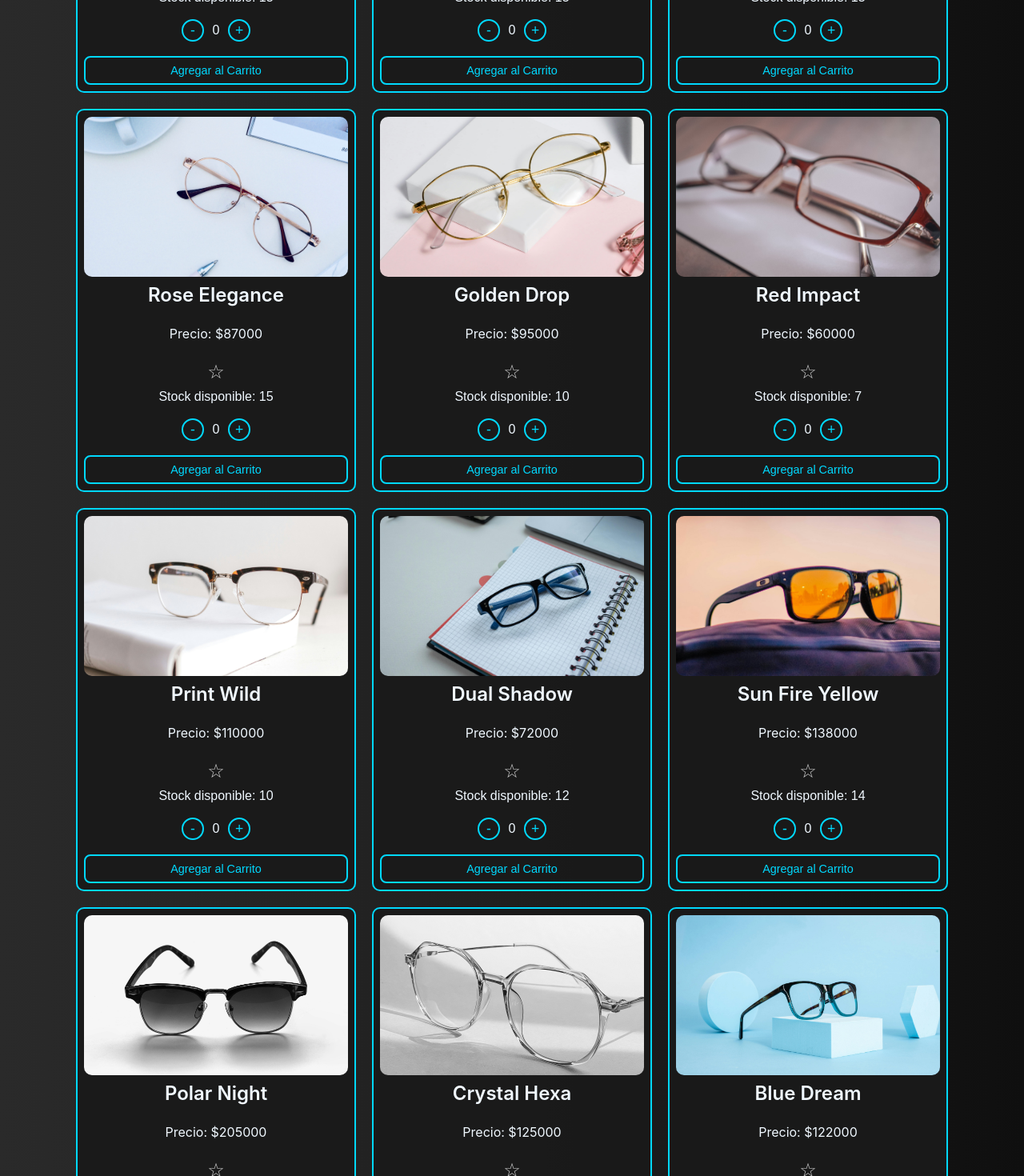
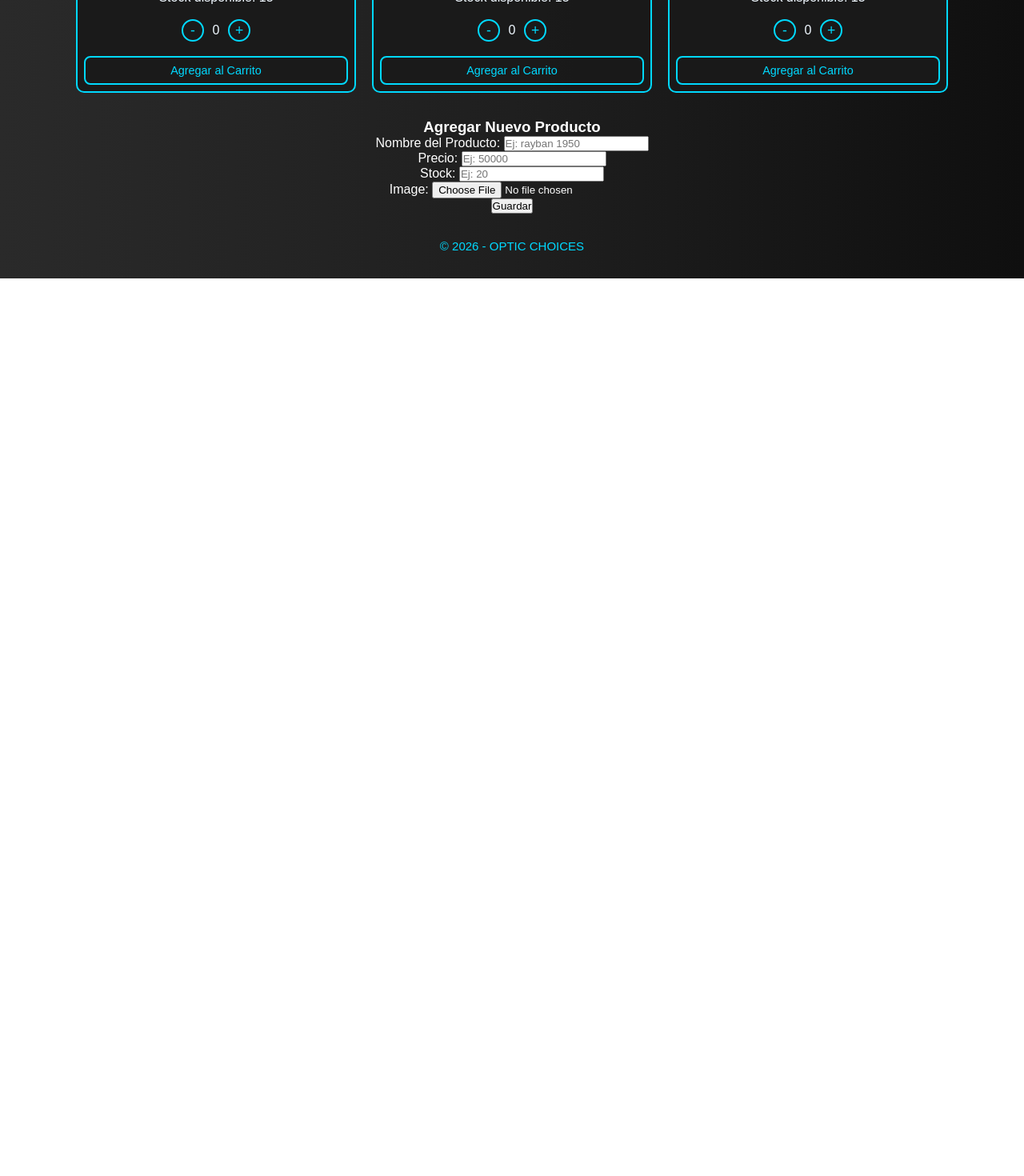
Before and after one commit to flortoledo85/app-TalentoTech, a React (Vite) app: page / in a window 1280 px wide. Shown: the part 2120-3590 px from the top of the page at 80% size. After the commit the page ends 2468 px from the top, so only its background shows below. Built offline with nearby package versions, Linux system fonts and the light colour scheme.

Commit message:
Handling Form + upload to imgbb

```diff
--- a/public/data/productos.json
+++ b/public/data/productos.json
@@ -94,77 +94,5 @@
     "image": "/pictures/aire_minimalista.jpg",
     "stock": 15,
     "price": 147000.00
-  },
-  {
-    "id": 13,
-    "name": "Rose Elegance",
-    "description": "Marco rosa metálico. Forma redondeada. Estilo elegante y juvenil. Medidas: ancho total 138 mm. Largo patilla: 142 mm. Alto lente: 43 mm. Ancho lente: 50 mm. DIP: 62 a 78 mm.",
-    "image": "/pictures/rose_elegance.jpg",
-    "stock": 15,
-    "price": 87000.00
-  },
-  {
-    "id": 14,
-    "name": "Golden Drop",
-    "description": "Marco redondeado inferior. Color dorado metálico. Diseño liviano y clásico. Medidas: ancho total 140 mm. Largo patilla: 145 mm. Alto lente: 46 mm. Ancho lente: 52 mm. DIP: 60 a 80 mm.",
-    "image": "/pictures/golden_drop.jpg",
-    "stock": 10,
-    "price": 95000.00
-  },
-  {
-    "id": 15,
-    "name": "Red Impact",
-    "description": "Anteojos de lectura. Marco acetato color rojo intenso exterior con transparente interior. Forma rectangular. Medidas: ancho total 137 mm. Largo patilla: 140 mm. Alto lente: 38 mm. Ancho lente: 50 mm. DIP: 61 a 79 mm.",
-    "image": "/pictures/red_impact.jpg",
-    "stock": 7,
-    "price": 60000.00
-  },
-  {
-    "id": 16,
-    "name": "Print Wild",
-    "description": "Media montura superior con estilo animal print. Material plástico resistente. Medidas: ancho total 141 mm. Largo patilla: 147 mm. Alto lente: 42 mm. Ancho lente: 54 mm. DIP: 63 a 82 mm.",
-    "image": "/pictures/print_wild.jpg",
-    "stock": 10,
-    "price": 110000.00
-  },
-  {
-    "id": 17,
-    "name": "Dual Shadow",
-    "description": "Anteojos de lectura. Marcos acetato negros exterior con azul interior. Forma rectangular moderna. Medidas: ancho total 139 mm. Largo patilla: 145 mm. Alto lente: 40 mm. Ancho lente: 52 mm. DIP: 62 a 84 mm.",
-    "image": "/pictures/dual_shadow.jpg",
-    "stock": 12,
-    "price": 72000.00
-  },
-  {
-    "id": 18,
-    "name": "Sun Fire Yellow",
-    "description": "Anteojos de sol. Filtro amarillo, no espejados. Estilo urbano, ideal conducción. Medidas: ancho total 145 mm. Largo patilla: 150 mm. Alto lente: 48 mm. Ancho lente: 56 mm. DIP: 64 a 85 mm.",
-    "image": "/pictures/sun_fire_yellow.jpg",
-    "stock": 14,
-    "price": 138000.00
-  },
-  {
-    "id": 19,
-    "name": "Polar Night",
-    "description": "Anteojos polarizados. Media montura superior. Filtro degradé negro. Estilo deportivo. Medidas: ancho total 146 mm. Largo patilla: 148 mm. Alto lente: 45 mm. Ancho lente: 57 mm. DIP: 65 a 86 mm.",
-    "image": "/pictures/polar_night.jpg",
-    "stock": 19,
-    "price": 205000.00
-  },
-  {
-    "id": 20,
-    "name": "Crystal Hexa",
-    "description": "Marco acetato transparente cristal. Forma redonda con contorno hexagonal sutil. Moderno y ligero. Medidas: ancho total 143 mm. Largo patilla: 147 mm. Alto lente: 44 mm. Ancho lente: 49 mm. DIP: 61 a 83 mm.",
-    "image": "/pictures/crystal_hexa.jpg",
-    "stock": 10,
-    "price": 125000.00
-  },
-  {
-    "id": 21,
-    "name": "Blue Dream",
-    "description": "Marco acetato degrade negro a azul. Forma redondeada. Moderno y ligero. Medidas: ancho total 141 mm. Largo patilla: 151 mm. Alto lente: 55 mm. Ancho lente: 59 mm. DIP: 59 a 78 mm.",
-    "image": "/pictures/blue_dream.jpg",
-    "stock": 10,
-    "price": 122000.00
   }
 ]
--- a/src/App.jsx
+++ b/src/App.jsx
@@ -1,6 +1,7 @@
 import './App.css';
 import { ItemListCotainer } from './components/ItemListCotainer/ItemListContainer';
 import { Layout } from './components/Layout/Layout';
+import { FormContainer } from './components/FormProduct/FormContainer';
 
 
 function App() {
@@ -8,6 +9,7 @@ function App() {
     <Layout className="app">
       <h2>Comodidad y estilo para tu mejor visión</h2>
       <ItemListCotainer Mensaje="Productos"/>
+      <FormContainer/>
     </Layout>
   );
 }
--- /dev/null
+++ b/src/components/FormProduct/FormContainer.jsx
@@ -0,0 +1,52 @@
+import React, {useState} from "react";
+import { FormProduct } from "./FormProduct";
+
+export function FormContainer() {
+    const [dataForm, setDataForm] = useState({
+        nombre: '',
+        price: '',
+        stock: ''
+    });
+
+    const [imageFile, setImageFile] = useState(null);
+
+    const handleChange = (e) => {
+        setDataForm({
+            ... dataForm,
+            [e.target.name]: e.target.value
+        });
+    };
+
+
+    const handleImageChange = (evento) => {
+        setImageFile(evento.target.files[0]);
+    };
+
+    const handleSend = async (evento) => {
+        evento.preventDefault();
+        const apiKey = '9185cdcb00872d80ffeeab4601937375';
+        const formData = new FormData();
+        formData.append("image", imageFile);
+
+        const answerImgbb = await fetch(`https://api.imgbb.com/1/upload?key=${apiKey}`,
+            {
+                method: 'POST',
+                body: formData,
+            });
+
+        const imgbbData = await answerImgbb.json();
+        const urlImage = imgbbData.data.url;
+
+        const fullProduct = { ...dataForm, urlImage: urlImage};
+        console.log('The product is ready for send: ', fullProduct);
+
+    };
+
+    return (
+        <FormProduct
+        datosForm={dataForm}
+        handleChange={handleChange}
+        handleSend={handleSend}
+        handleImageChange={handleImageChange}/>
+    );
+}
--- a/src/components/FormProduct/FormProduct.jsx
+++ b/src/components/FormProduct/FormProduct.jsx
@@ -1,29 +1,27 @@
 import React from "react";
 import styles from "./FormProduct.module.css"
 
-
-
-export function FormProduct() {
+export function FormProduct({datosForm, handleChange, handleSend, handleImageChange}) {
     return(
-        <form style={styles.FormProduct}>
+        <form style={styles.FormProduct} onSubmit={handleSend}>
             <h3>Agregar Nuevo Producto</h3>
             <div>
                 <label>Nombre del Producto: </label>
-                <input type="text" placeholder="Ej: rayban 1950"></input>
+                <input type="text" placeholder="Ej: rayban 1950" name="nombre" value={datosForm.nombre} onChange={handleChange}></input>
             </div>
             <div>
                 <label>Precio: </label>
-                <input type="number" placeholder="Ej: 50000"></input>
+                <input type="number" placeholder="Ej: 50000" name="price" value={datosForm.precio} onChange={handleChange}></input>
             </div>
             <div>
                 <label>Stock: </label>
-                <input type="number" placeholder="Ej: 20"></input>
+                <input type="number" placeholder="Ej: 20" name="stock" value={datosForm.stock} onChange={handleChange}></input>
             </div>
             <div>
                 <label>Image: </label>
-                <input type="file" placeholder="http://"></input>
+                <input type="file" placeholder="http://" name="file" accept="image/*" onChange={handleImageChange}></input>
             </div>
-            <button type="submit">Guardar Producto</button>
+            <button type="submit">Guardar</button>
         </form>
 
     );
```
